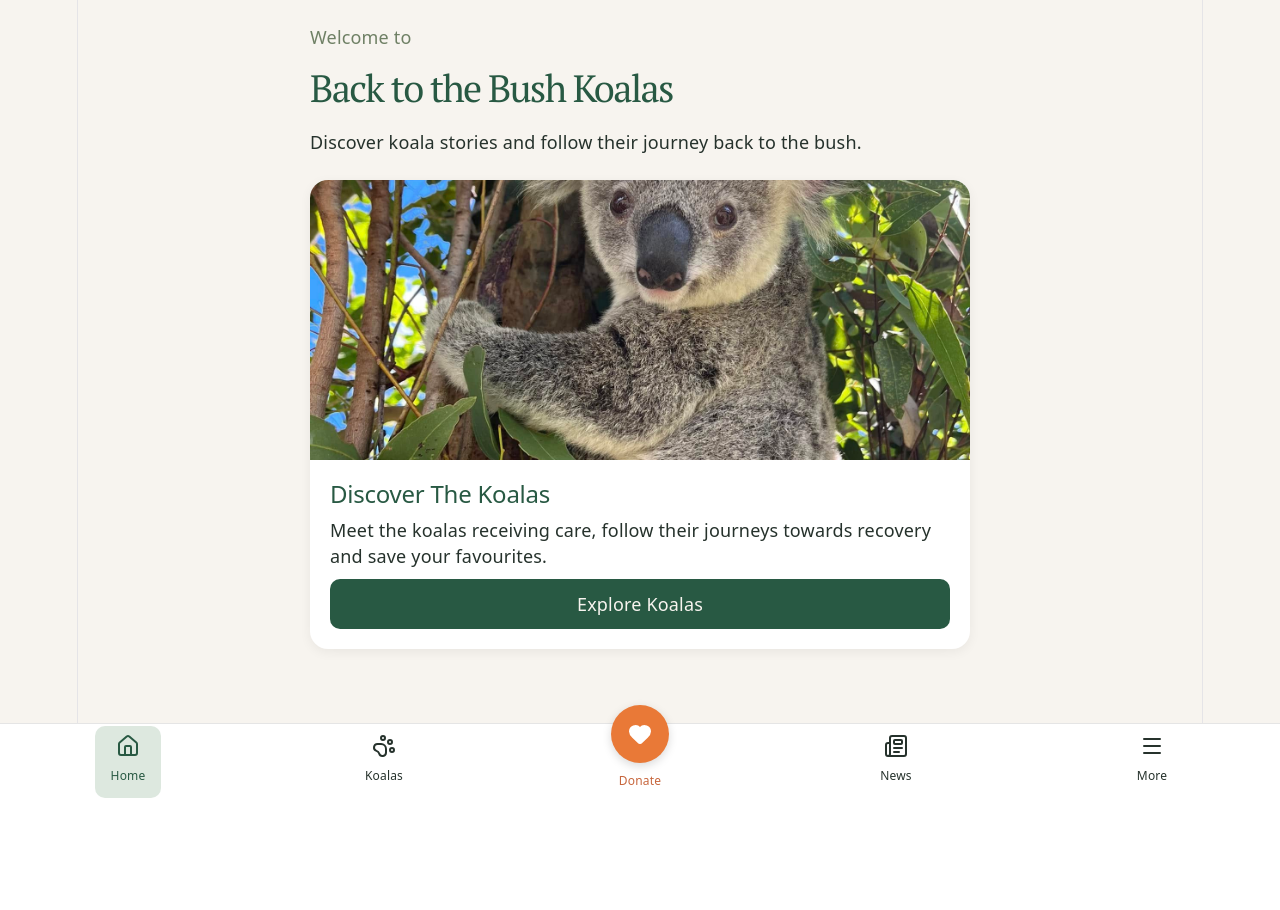
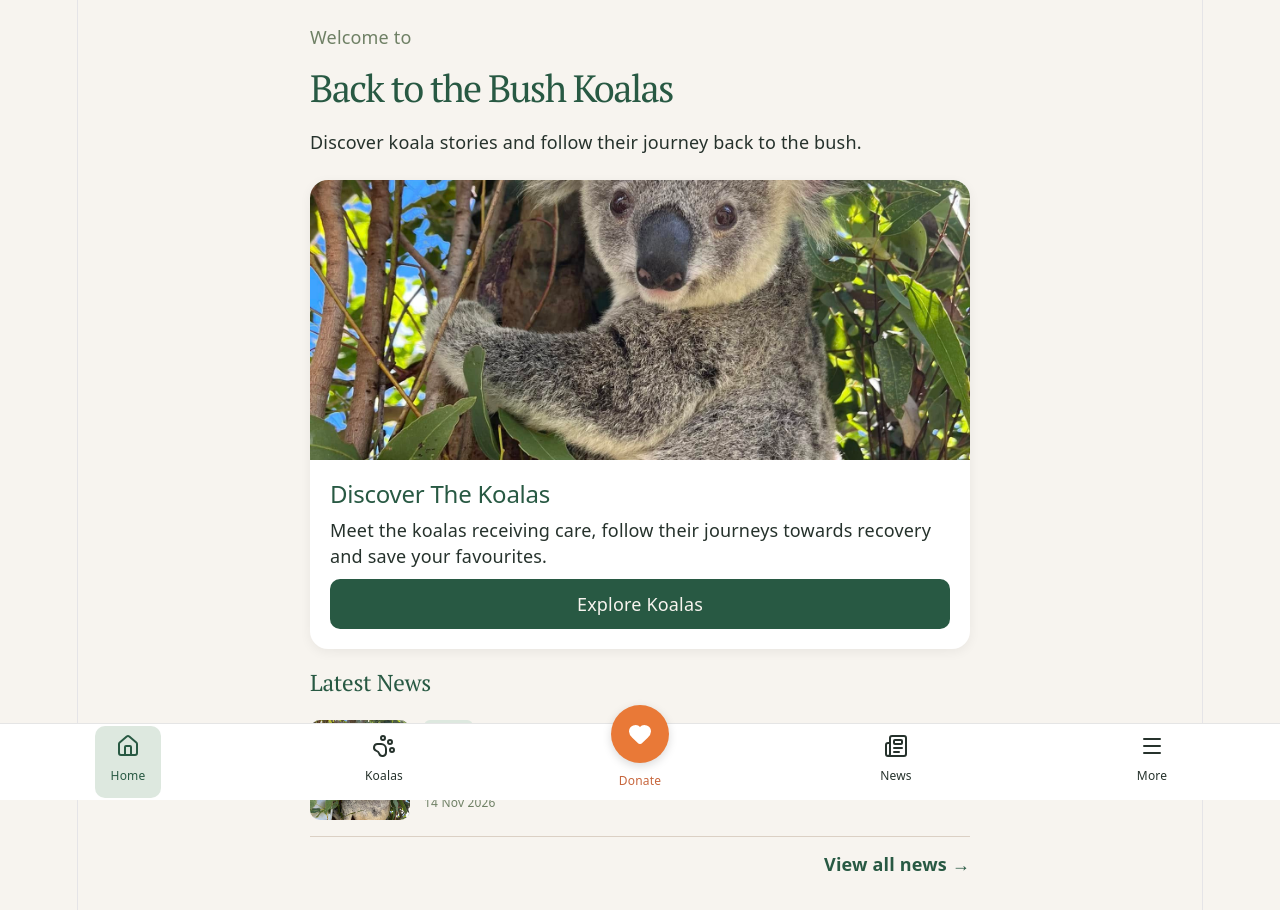
Before and after one commit to brettjenaway/BackToTheBushKoalasPWA, a React (Vite) app: page / in a window 1280 px wide. Shown: the top 910 px of the page. Before the commit the page ends 800 px from the top, so only its background shows below. Built offline with nearby package versions, Linux system fonts and the light colour scheme.

Commit message:
Added news to homepage layout

```diff
--- /dev/null
+++ b/src/components/NewsCard.css
@@ -0,0 +1,46 @@
+.news-card {
+    display: flex;
+    align-items: flex-start;
+    gap: 14px;
+    padding: 12px 0;
+    border-bottom: 1px solid #dbd0c4;
+}
+
+.news-card-image {
+    width: 100px;
+    height: 100px;
+    object-fit: cover;
+    border-radius: 10px;
+    flex-shrink: 0;
+}
+
+.news-card-content {
+    flex: 1;
+    min-width: 0;
+}
+
+.news-card-date,
+.news-card-category {
+    font-size: 12px;
+    color: var(--color-secondary);
+    margin: 0 0 8px;
+}
+
+.news-card-category {
+    display: inline-block;
+    background-color: var(--color-section);
+    color: var(--color-primary);
+    font-size: 11px;
+    font-weight: 600;
+    padding: 4px 9px;
+    border-radius: 6px;
+    margin: 0 0 8px;
+}
+
+.news-card-content h3 {
+    font-family: 'PT Serif', Georgia, 'Times New Roman', serif;
+    font-size: 1.2em;
+    line-height: 1.3;
+    color: var(--color-text);
+    margin: 0;
+}
--- /dev/null
+++ b/src/components/NewsCard.jsx
@@ -0,0 +1,18 @@
+// Reuseable news card to display news from the website
+
+import './NewsCard.css';
+
+function NewsCard({ title, date, category, image }) {
+    return (
+        <article className="news-card">
+            <img src={image} alt="" className="news-card-image" />
+            <div className="news-card-content">
+                <p className="news-card-category">{category}</p>
+                <h3>{title}</h3>
+                <p className="news-card-date">{date}</p>
+            </div>
+        </article>
+    );
+}
+
+export default NewsCard;
--- a/src/index.css
+++ b/src/index.css
@@ -79,7 +79,7 @@ body {
   width: 1126px;
   max-width: 100%;
   margin: 0 auto;
-  text-align: center;
+  /* text-align: center; */
   border-inline: 1px solid var(--border);
   min-height: 100svh;
   display: flex;
--- a/src/pages/Home.css
+++ b/src/pages/Home.css
@@ -5,8 +5,6 @@
     padding: 24px 20px 110px;
     box-sizing: border-box;
 }
-
-/* Welcome section of home page */
 
 .home-welcome {
     display: flex;
@@ -37,7 +35,6 @@
     text-align: left;
 }
 
-/* Koala Discovery card */
 .discovery-card {
     background-color: var(--color-white);
     border-radius: 18px;
@@ -76,8 +73,29 @@ p {
     text-decoration: none;
     background-color: var(--color-primary);
     font-weight: 500;
+    text-align: center;
 }
 
+.home-news {
+    margin-top: 20px;
+}
+
+.home-news h2 {
+    font-family: 'PT Serif', Georgia, serif;
+    font-size: 23px;
+    color: var(--color-primary);
+    margin: 0 0 12px;
+}
+
+.more-news-link {
+    display: block;
+    margin-top: 14px;
+    color: var(--color-primary);
+    text-decoration: none;
+    text-align: right;
+    /* font-size: 14px; */
+    font-weight: 600;
+}
 
 @media (min-width: 600px) {
     .discovery-image {
--- a/src/pages/Home.jsx
+++ b/src/pages/Home.jsx
@@ -1,5 +1,6 @@
 import { Link } from 'react-router-dom';
 import koalaHero from '../assets/koala-hero.jpg';
+import NewsCard from '../components/NewsCard';
 import './Home.css';
 
 function Home() {
@@ -27,6 +28,16 @@ function Home() {
                 </div>
             </section>
 
+            <section className="home-news">
+                <h2>Latest News</h2>
+                <NewsCard title="Latest update from the rescue centre"
+                    date="14 Nov 2026"
+                    category="News"
+                    image={koalaHero} />
+                <Link to="/news" className="more-news-link">
+                    View all news →
+                </Link>
+            </section>
         </main>
     );
 }
```
